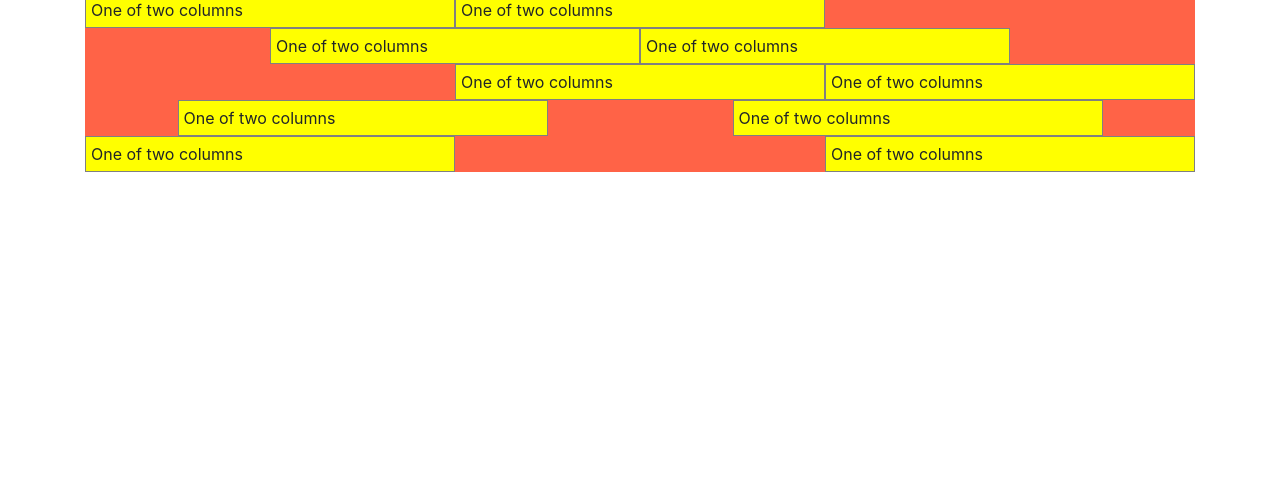
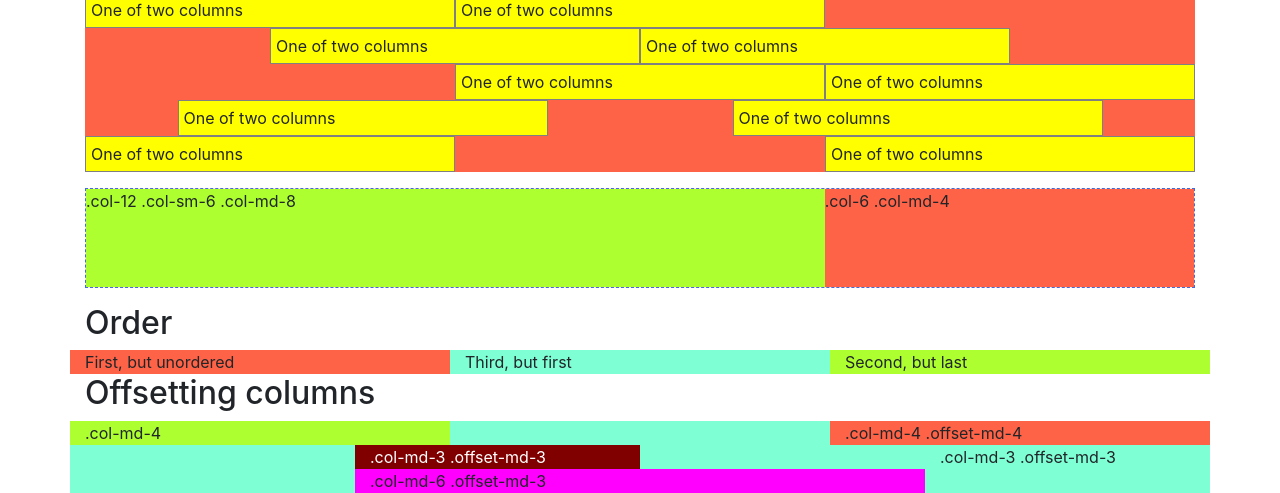
Before and after one commit to VictorHugoAguilar/componentesConEstiloBootstrap, a plain HTML site: page index.html in a window 1280 px wide. Shown: the part 489-982 px from the top of the page. Before the commit the page ends 800 px from the top, so only its background shows below. Drawn offline with Linux system fonts and the light colour scheme.

Commit message:
Update index.html

```diff
--- a/index.html
+++ b/index.html
@@ -140,6 +140,44 @@
             </div>
         </div>
 
+        <div class="container mt-3">
+            <div class="row no-gutters azul box">
+                <div class="col-12 col-sm-6 col-md-8 verde">
+                    .col-12 .col-sm-6 .col-md-8
+                </div>
+                <div class="col-6 col-md-4 tomato">.col-6 .col-md-4</div>
+            </div>
+        </div>
+        <div class="container mt-3">
+            <h2>Order</h2>
+            <div class="row azul">
+                <div class="col tomato">
+                    First, but unordered
+                </div>
+                <div class="col order-12 verde">
+                    Second, but last
+                </div>
+                <div class="col order-1">
+                    Third, but first
+                </div>
+            </div>
+        </div>
+
+        <div class="container">
+            <h2>Offsetting columns</h2>
+                <div class="row azul">
+                  <div class="col-md-4 verde">.col-md-4</div>
+                  <div class="col-md-4 offset-md-4 tomato">.col-md-4 .offset-md-4</div>
+                </div>
+                <div class="row azul">
+                  <div class="col-md-3 offset-md-3 morado" style="color:white">.col-md-3 .offset-md-3</div>
+                  <div class="col-md-3 offset-md-3">.col-md-3 .offset-md-3</div>
+                </div>
+                <div class="row azul" >
+                  <div class="col-md-6 offset-md-3 fuscia">.col-md-6 .offset-md-3</div>
+                </div>
+              </div>
+
         <!-- Optional JavaScript -->
         <!-- jQuery first, then Popper.js, then Bootstrap JS -->
         <script
```
Lines whose indentation alone changed are shown as unchanged.
